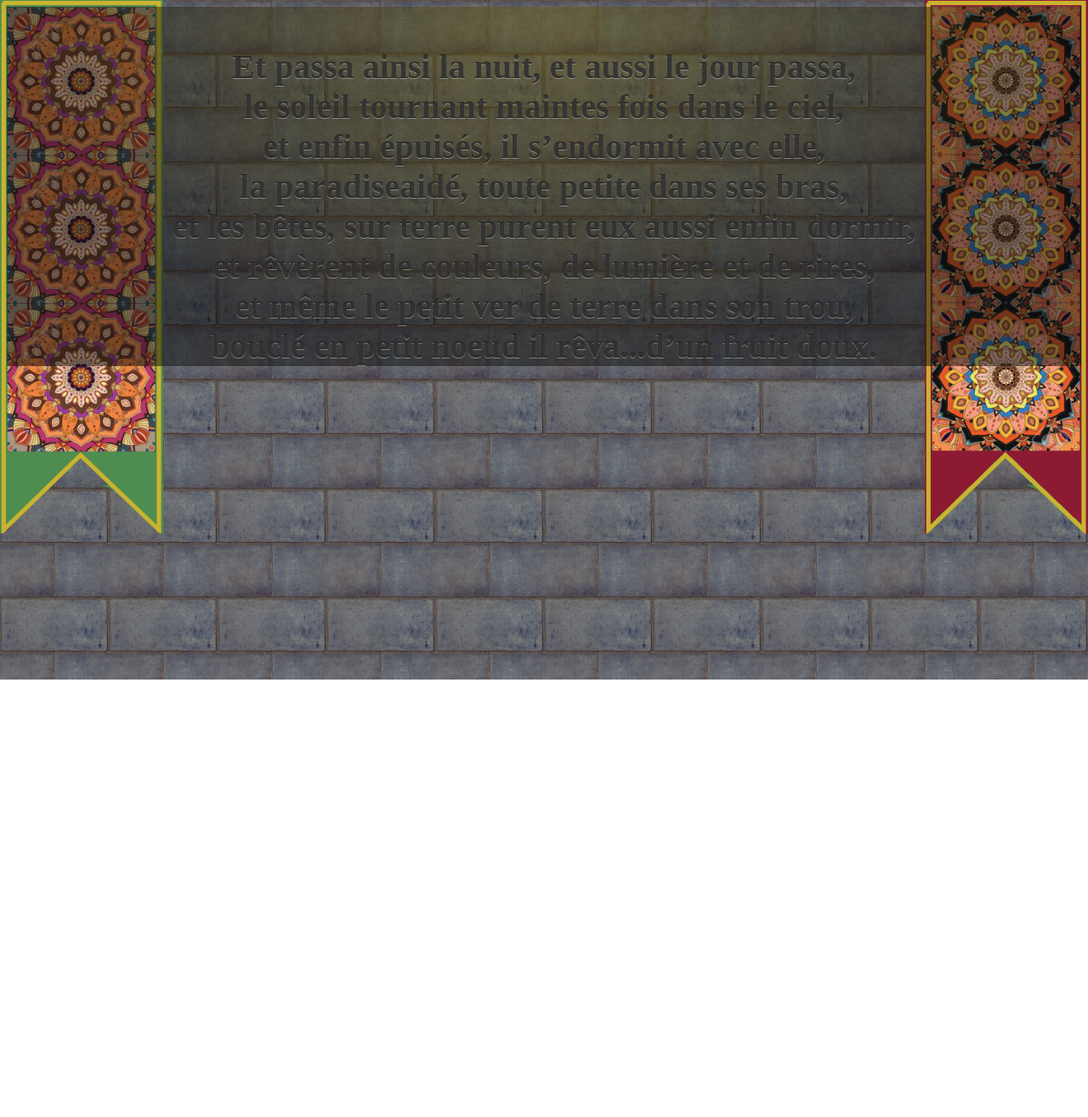
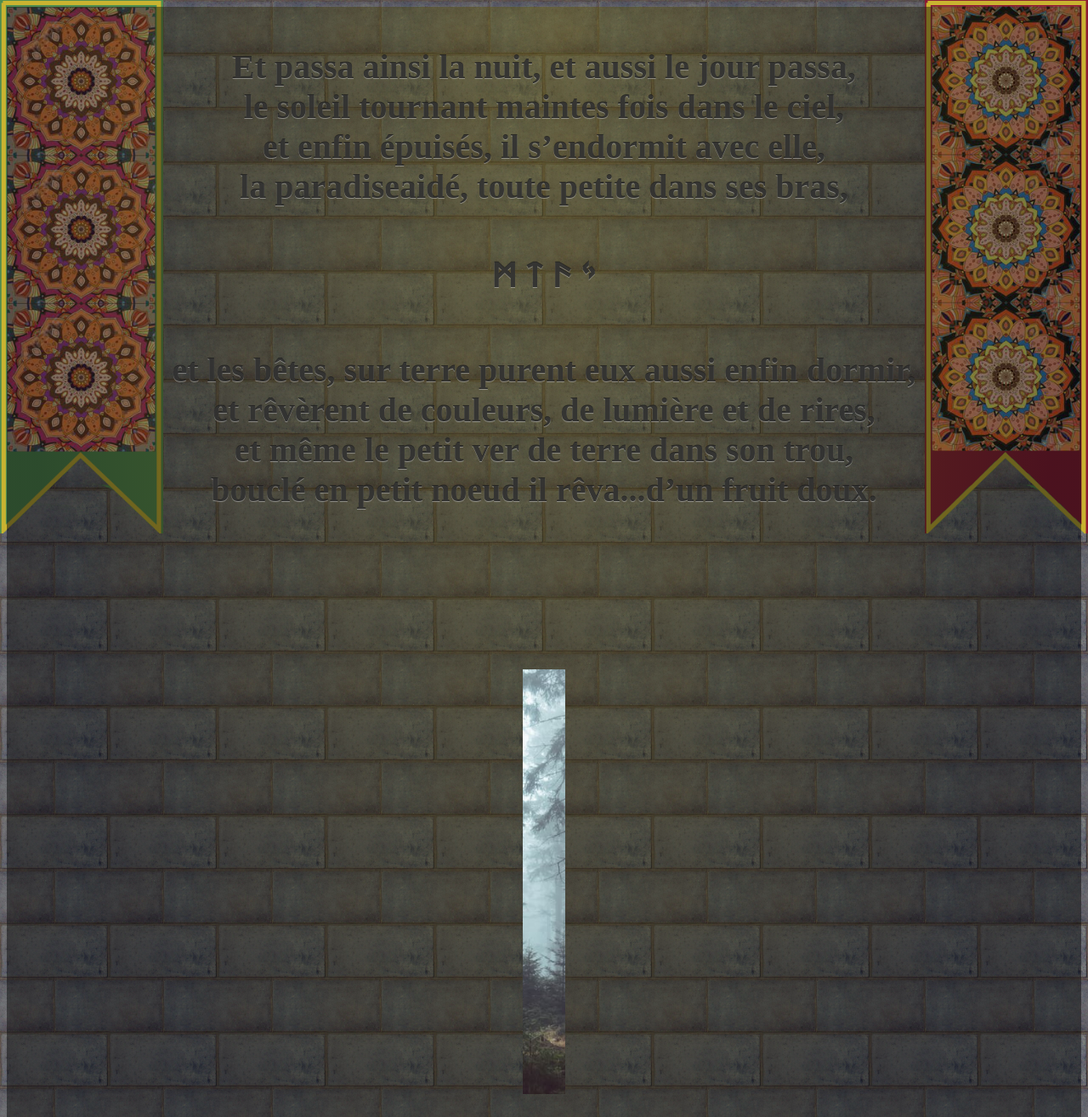
Before and after one commit to Grifone75/TheChamber, a plain HTML site: page eighth_wall.html in a window 1280 px wide. Shown: the top 1315 px of the page at 85% size. Before the commit the page ends 800 px from the top, so only its background shows below. Drawn offline with Linux system fonts and the light colour scheme; a web font is replaced by a local one.

Commit message:
Update eighth_wall.html

```diff
--- a/eighth_wall.html
+++ b/eighth_wall.html
@@ -13,12 +13,28 @@ Et passa ainsi la nuit, et aussi le jour passa,<br/>
 le soleil tournant maintes fois dans le ciel,<br/>
 et enfin &eacute;puis&eacute;s, il s&rsquo;endormit avec elle,<br/>
 la paradiseaid&eacute;, toute petite dans ses bras,<br/>
+<br/>
 
+<p class="runi"> &#5847 &#5839 &#5803 &#5827 <br/> </p>
+
+<br/>
 et les b&ecirc;tes, sur terre purent eux aussi enfin dormir,<br/>
 et r&ecirc;v&egrave;rent de couleurs, de lumi&egrave;re et de rires,<br/>
 et m&ecirc;me le petit ver de terre dans son trou,<br/>
 boucl&eacute; en petit noeud il r&ecirc;va...d&rsquo;un fruit doux.<br/>
-
+<br/>
+<br/>
+<br/>
+<br/>
+<img src="forest-full.png" style="object-fit: cover;" width="50" height="500">
+<br/>
+<br/>
+<br/>
+<br/>
+<br/>
+<br/>
+<br/>
+<br/>
  </div>
 
 
```
